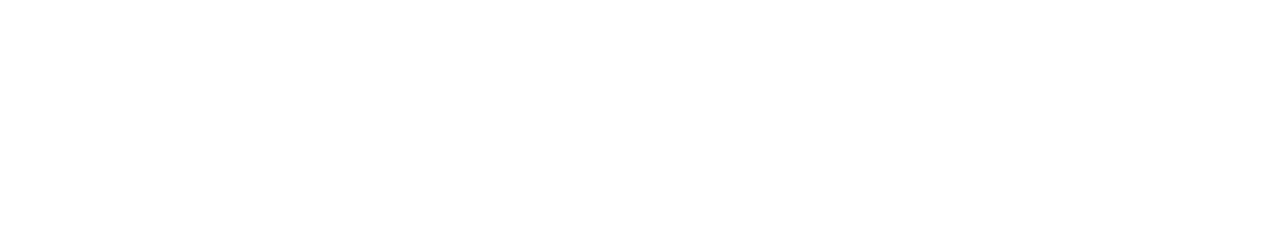
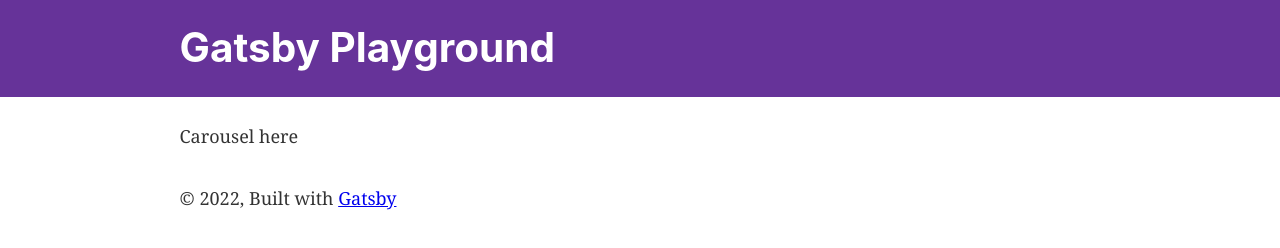
Before and after one commit to cbealescc/gatsby-playground, a Gatsby site: page /carousel in a window 1280 px wide. Before the commit this address had no page. Built offline with nearby package versions, Linux system fonts and the light colour scheme; Gatsby itself is replaced by a stand-in of ours.

Commit message:
Carousel page and component added

```diff
--- /dev/null
+++ b/src/components/carousel/carousel.jsx
@@ -0,0 +1,9 @@
+import * as React from "react"
+
+const Carousel = () => (
+   <div>
+       Carousel here
+   </div>
+)
+
+export default Carousel
--- /dev/null
+++ b/src/pages/carousel.jsx
@@ -0,0 +1,16 @@
+import * as React from "react"
+
+//Components
+import Seo from "../components/seo";
+import Layout from "../components/layout";
+import Carousel from "../components/carousel/carousel";
+
+
+const CarouselPage = () => (
+    <Layout>
+        <Seo title="Home"/>
+        <Carousel />
+    </Layout>
+)
+
+export default CarouselPage
--- a/src/pages/index.js
+++ b/src/pages/index.js
@@ -6,6 +6,7 @@
 import Seo from "../components/seo"
 
 import "../scss/site.scss";
+import Carousel from "../components/carousel/carousel";
 
 const IndexPage = () => (
     <Layout>
@@ -24,8 +25,9 @@
         <p>
             <Link to="/grid/">Go to grid page</Link> <br/>
             {/*<Link to="/modals/">Go to Modal page</Link> <br/>*/}
-            <Link to="/using-typescript/">Go to "Using TypeScript"</Link> <br/>
-            <Link to="/using-ssr">Go to "Using SSR"</Link> <br/>
+
+            <Link to="/carousel">Go to Carousel page</Link> <br/>
+
             <Link to="/using-dsg">Go to "Using DSG"</Link>
         </p>
 
```
